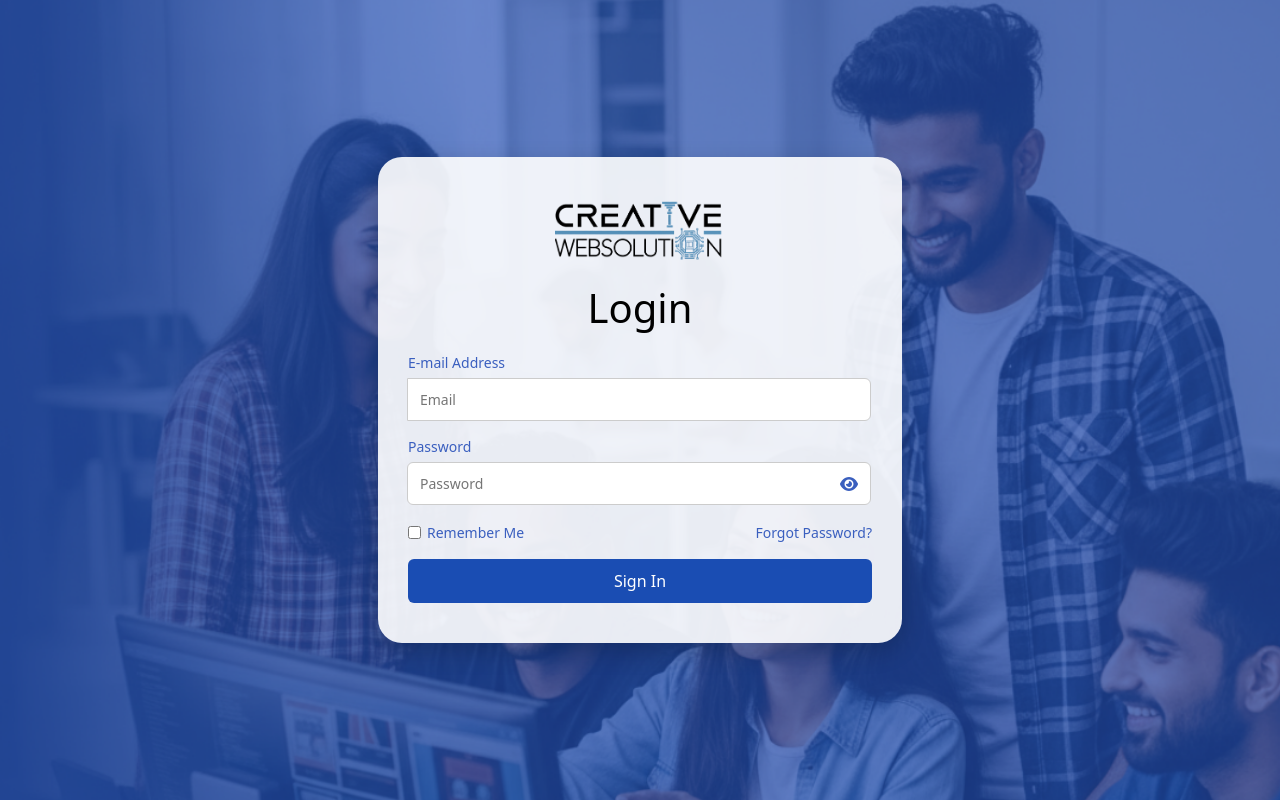
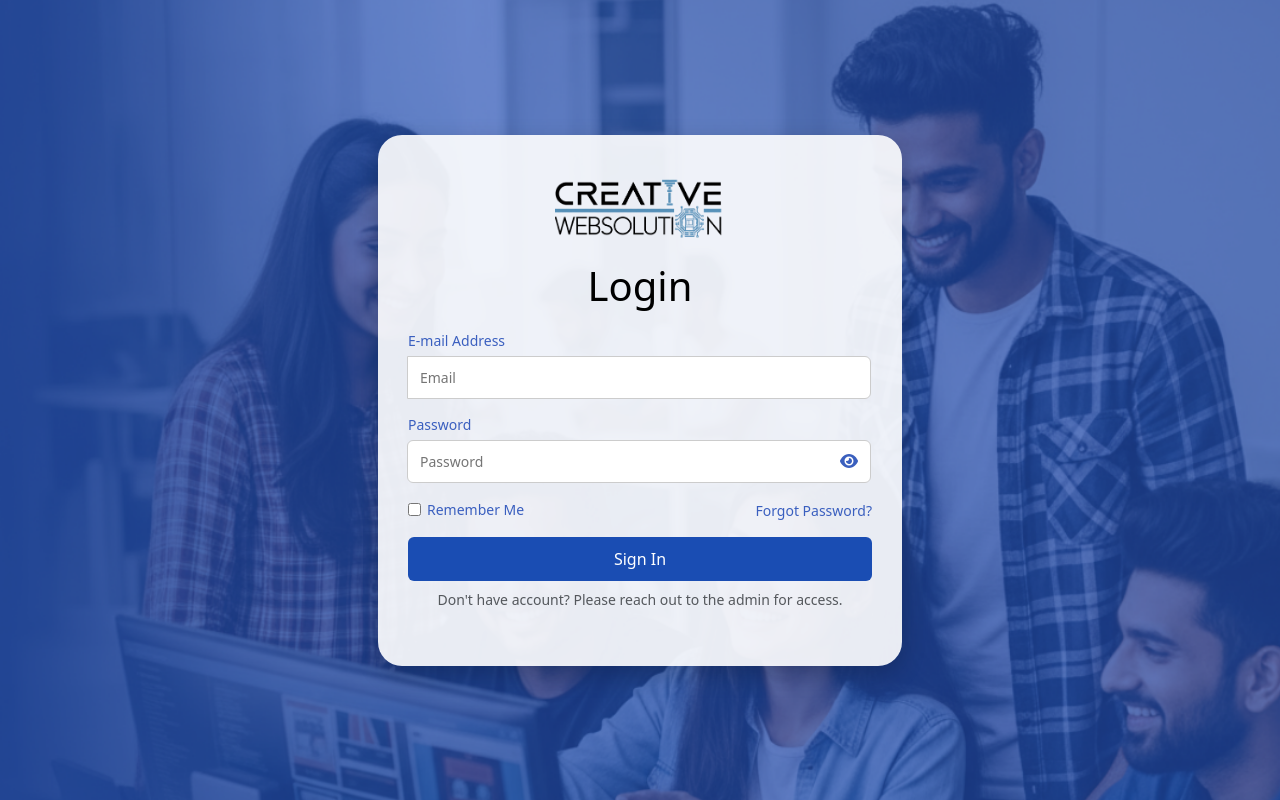
Before and after one commit to meghlesh/ems270126, a React (Vite) app in the folder CWS-Client/: page / in a window 1280 px wide. Built offline with nearby package versions, Linux system fonts and the light colour scheme.

Commit message:
Update Login.jsx

```diff
--- a/CWS-Client/src/assets/LoginRegistration/Login.jsx
+++ b/CWS-Client/src/assets/LoginRegistration/Login.jsx
@@ -228,6 +228,9 @@ function Login() {
             <button type="submit" className="btn-login">
               Sign In
             </button>
+
+            <p className="text-center text-muted mt-2" style={{ fontSize: "14px" }}>
+Don't have account? Please reach out to the admin for access.</p>
           </form>
         </div>
       </div>
```
